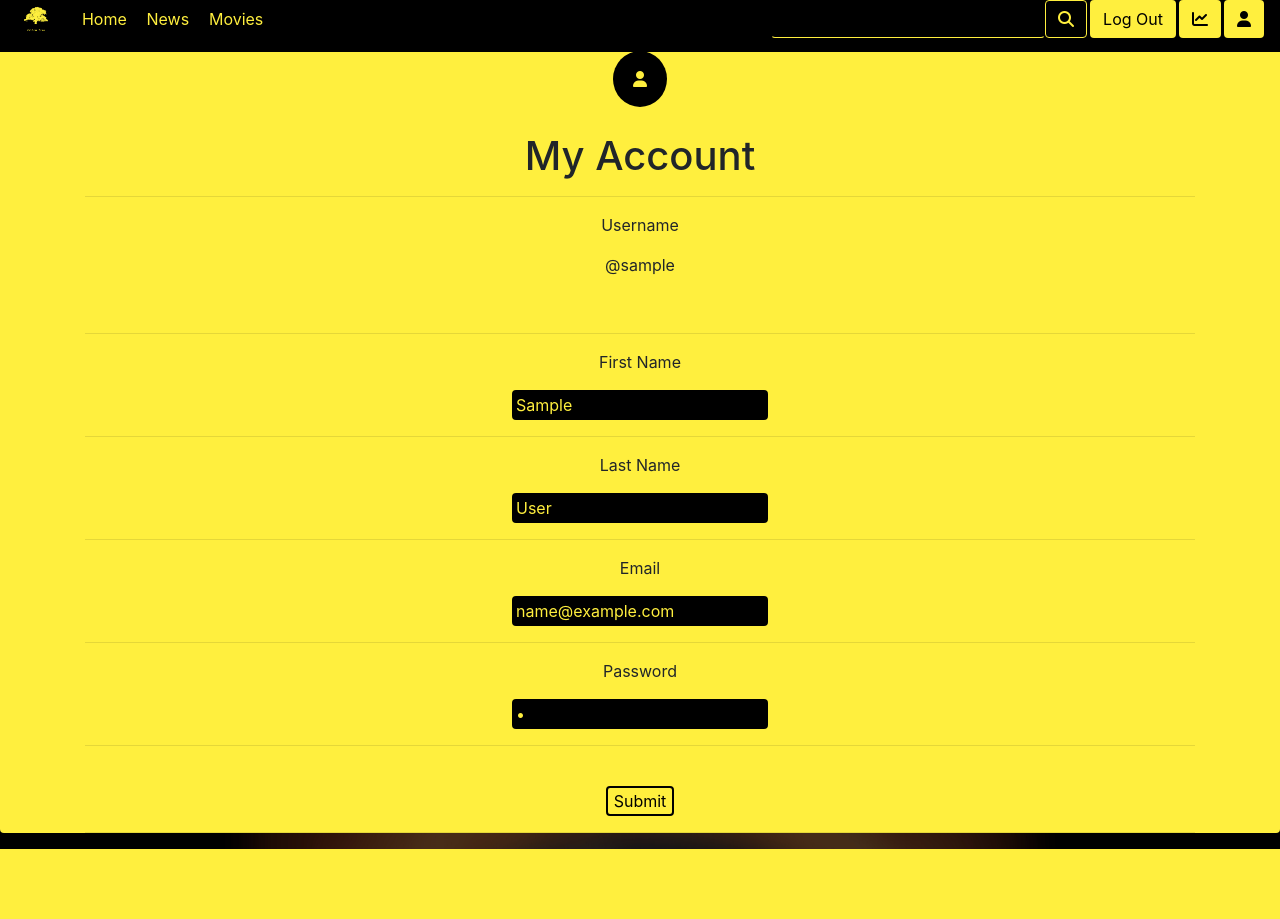
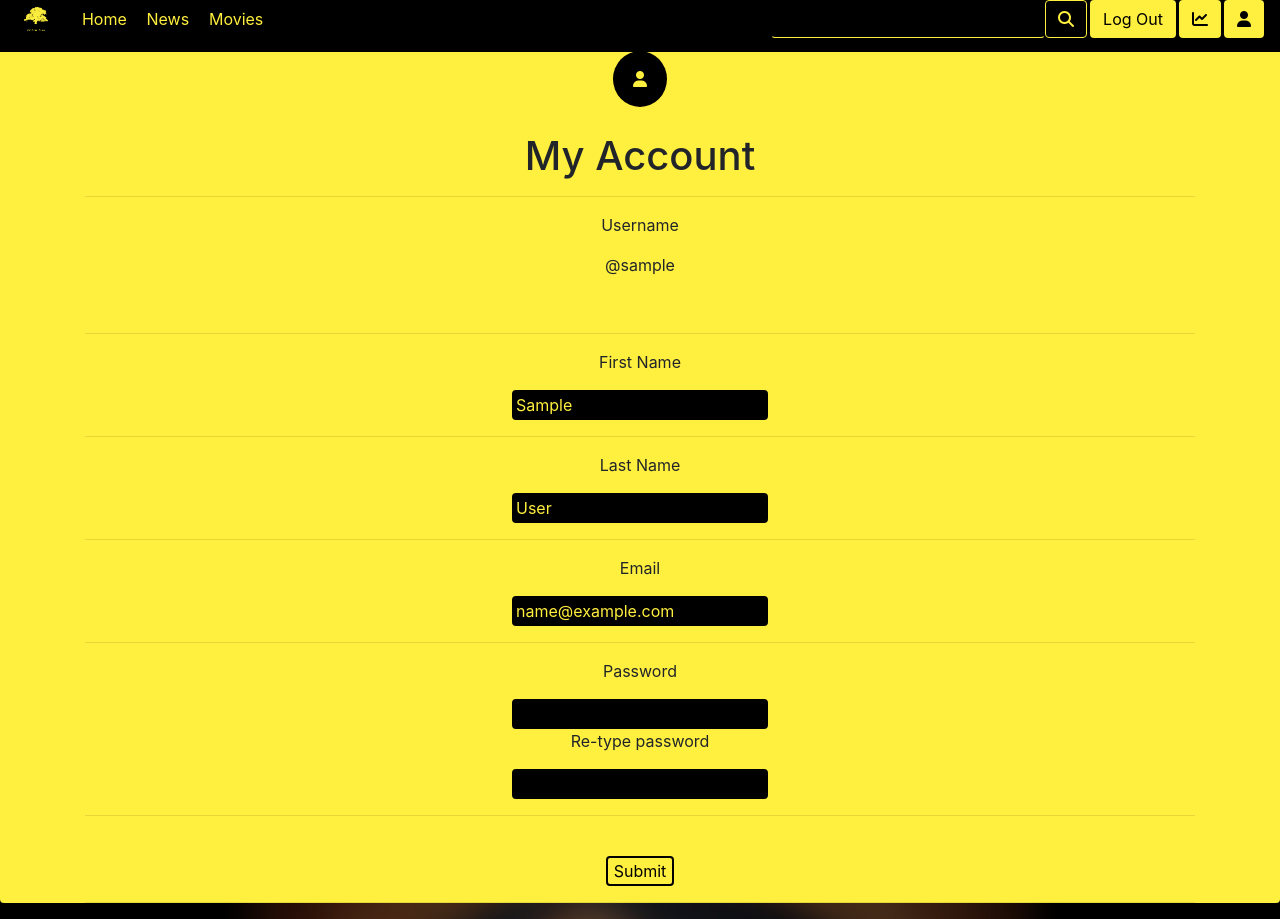
Before and after one commit to 3ilmakers/YellowTree, a PHP site: page /index.php?dashboard=user in a window 1280 px wide. Shown: the part 14-933 px from the top of the page. Before the commit the page ends 863 px from the top, so only its background shows below. Run offline with PHP 8.4, Linux system fonts and the light colour scheme; the visitor is signed in with stand-in values (Sample User, id 1); tables that the repository leaves empty or names only in its code hold one stand-in row (values such as "Sample post"); some libraries are stand-ins or nearby versions.

Commit message:
password check in update.php

```diff
--- a/dashboard/user.php
+++ b/dashboard/user.php
@@ -27,7 +27,7 @@
       $email = $user['email'];
       $firstname = $user['firstname'];
       $lastname = $user['lastname'];
-      $password = $user['password'];
+      //$password = $user['password'];
 
     }
 
@@ -55,7 +55,10 @@
         <br>
         <div class=\"hr\"></div>
         <p>Password</p>
-        <input name=\"password\" class=\"inputinverted rounded\" type=\"password\" value=\"".$password."\">
+        <input name=\"password\" class=\"inputinverted rounded\" type=\"password\" value=\"\">
+        <br>
+        <p>Re-type password</p>
+        <input name=\"passwordcheck\" class=\"inputinverted rounded\" type=\"password\" value=\"\">
         <br>
         <div class=\"hr\"></div>
         <br>
--- a/dbconnect.php
+++ b/dbconnect.php
@@ -101,8 +101,13 @@ class connection
     function update($email,$firstname,$lastname,$password)
     {
 
-        $sql = $this->cnnx->prepare("UPDATE `USERS` SET `email`= :email,`firstname`= :firstname,`lastname`= :lastname ,`password`= :password WHERE username = :username ");
-        $sql->execute([':email' => $email, ':firstname' => $firstname, ':lastname' => $lastname, ':password' => $password, ':username' => $_SESSION['username']]);
+        if($password != "") {
+          $sql = $this->cnnx->prepare("UPDATE `USERS` SET `email`= :email,`firstname`= :firstname,`lastname`= :lastname ,`password`= :password WHERE username = :username ");
+          $sql->execute([':email' => $email, ':firstname' => $firstname, ':lastname' => $lastname, ':password' => md5($password), ':username' => $_SESSION['username']]);
+        }else{
+          $sql = $this->cnnx->prepare("UPDATE `USERS` SET `email`= :email,`firstname`= :firstname,`lastname`= :lastname  WHERE username = :username ");
+          $sql->execute([':email' => $email, ':firstname' => $firstname, ':lastname' => $lastname, ':username' => $_SESSION['username']]);
+        }
 
     }
 }
--- a/index.php
+++ b/index.php
@@ -5,12 +5,8 @@ require_once("./header.php");
 include "./dbconnect.php";
 
   require_once("./navbar/navbar.php");
-  if(isset($_GET['login_status'])){
-      if($_GET['login_status']=="wrong") {
-        echo "<script> alert(\"wrong login\");</script>";
-      }
-  }
-?>
+
+  ?>
 
 <?php
 if(isset($_GET['dashboard']))
@@ -38,7 +34,16 @@ else {
 }
 
 
-/**/
-
+/* ERROR SECTION*/
+if(isset($_GET['login_status'])){
+    if($_GET['login_status']=="wrong") {
+      echo "<script> alert(\"wrong login\");</script>";
+    }
+}
+if(isset($_GET['update_status'])){
+    if($_GET['update_status']=="wrong_check") {
+      echo "<script>alert('wrong password due to typing')</script>";
+    }
+}
 
  ?>
```
Also changed, not shown: dashboard/update.php (+13 -4 lines).
